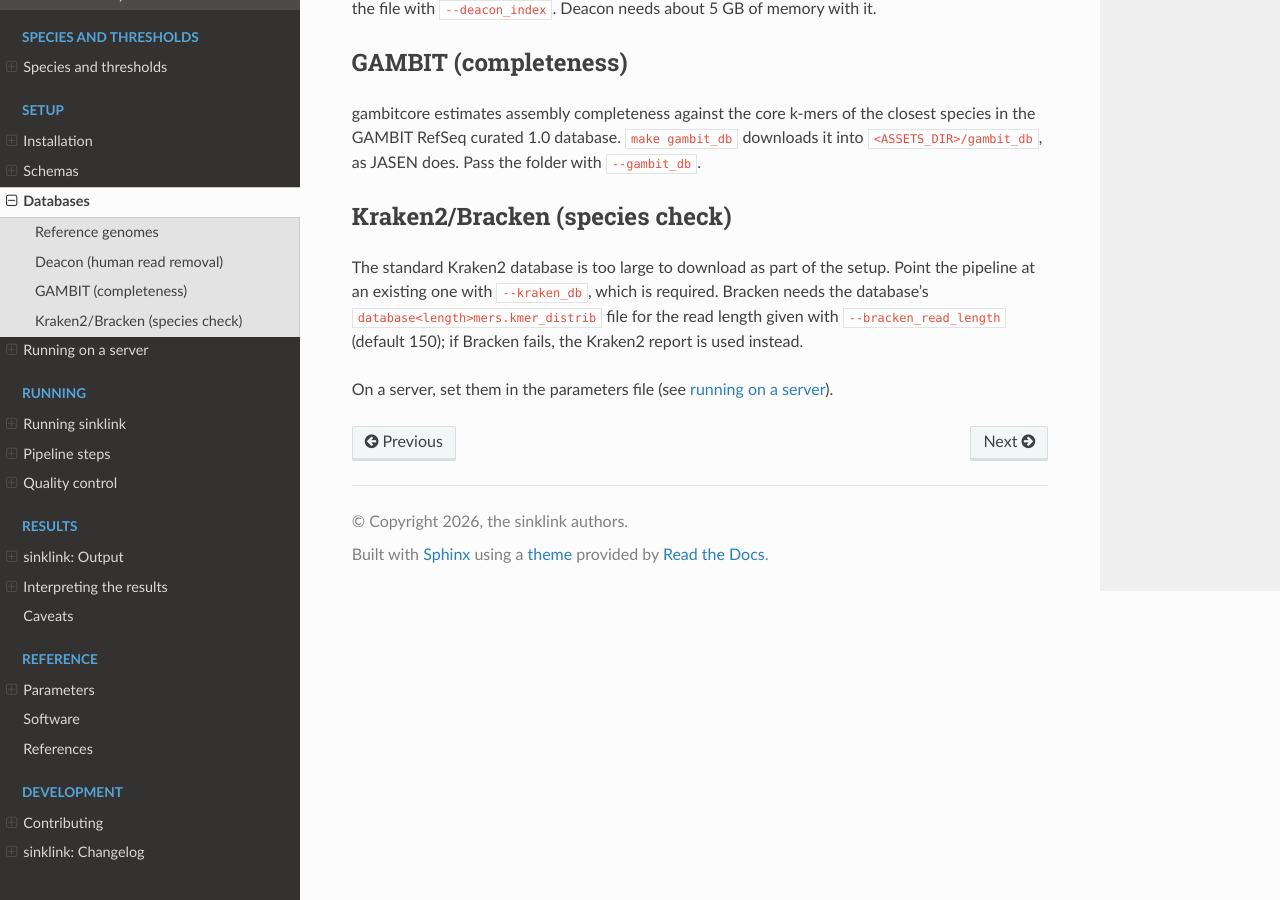
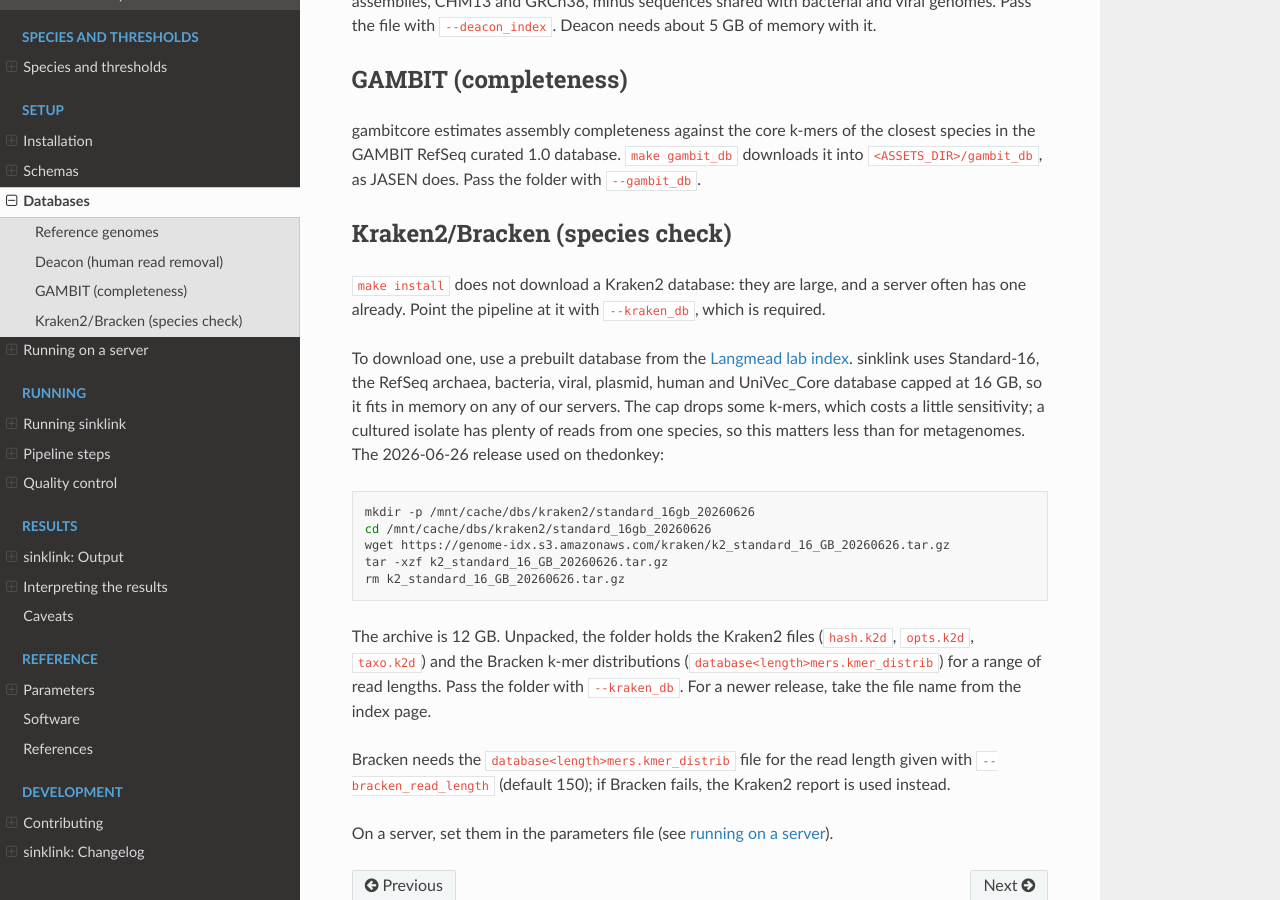
Before and after one commit to ryanjameskennedy/sinklink, a Sphinx documentation site: the page built from docs/setup/databases.md, in a window 1280 px wide and 900 px high, scrolled down 1163 px. Built offline with Sphinx 7.4.7 and the Read the Docs theme 3.1.0, drawn with Linux system fonts in a browser that asks for light colours; some of the changed text lies outside the part shown.

Commit message:
Explain how to download the Standard-16 Kraken2 database

````diff
--- a/docs/setup/databases.md
+++ b/docs/setup/databases.md
@@ -1,11 +1,11 @@
 # Databases
 
-| Database           | Set up with         | Parameter          | Needed                                           |
-| ------------------ | ------------------- | ------------------ | ------------------------------------------------ |
-| Kraken2/Bracken    | existing database   | `--kraken_db`      | always                                           |
-| Deacon human index | `make deacon_index` | `--deacon_index`   | unless `--skip_host_removal`                     |
-| Reference genomes  | `make references`   | `--references_dir` | unless `--skip_variant_calling`                  |
-| GAMBIT             | `make gambit_db`    | `--gambit_db`      | optional; completeness is not checked without it |
+| Database           | Set up with                                    | Parameter          | Needed                                           |
+| ------------------ | ---------------------------------------------- | ------------------ | ------------------------------------------------ |
+| Kraken2/Bracken    | [download once](#kraken2bracken-species-check) | `--kraken_db`      | always                                           |
+| Deacon human index | `make deacon_index`                            | `--deacon_index`   | unless `--skip_host_removal`                     |
+| Reference genomes  | `make references`                              | `--references_dir` | unless `--skip_variant_calling`                  |
+| GAMBIT             | `make gambit_db`                               | `--gambit_db`      | optional; completeness is not checked without it |
 
 ## Reference genomes
 
@@ -49,10 +49,34 @@ downloads it into `<ASSETS_DIR>/gambit_db`, as JASEN does. Pass the folder with
 
 ## Kraken2/Bracken (species check)
 
-The standard Kraken2 database is too large to download as part of the setup.
-Point the pipeline at an existing one with `--kraken_db`, which is required. Bracken needs the
-database's `database<length>mers.kmer_distrib` file for the read length given
-with `--bracken_read_length` (default 150); if Bracken fails, the Kraken2
+`make install` does not download a Kraken2 database: they are large, and a
+server often has one already. Point the pipeline at it with `--kraken_db`,
+which is required.
+
+To download one, use a prebuilt database from the
+[Langmead lab index](https://benlangmead.github.io/aws-indexes/k2). sinklink
+uses Standard-16, the RefSeq archaea, bacteria, viral, plasmid, human and
+UniVec_Core database capped at 16 GB, so it fits in memory on any of our
+servers. The cap drops some k-mers, which costs a little sensitivity; a
+cultured isolate has plenty of reads from one species, so this matters less
+than for metagenomes. The 2026-06-26 release used on thedonkey:
+
+```bash
+mkdir -p /mnt/cache/dbs/kraken2/standard_16gb_20260626
+cd /mnt/cache/dbs/kraken2/standard_16gb_20260626
+wget https://genome-idx.s3.amazonaws.com/kraken/k2_standard_16_GB_20260626.tar.gz
+tar -xzf k2_standard_16_GB_20260626.tar.gz
+rm k2_standard_16_GB_20260626.tar.gz
+```
+
+The archive is 12 GB. Unpacked, the folder holds the Kraken2 files
+(`hash.k2d`, `opts.k2d`, `taxo.k2d`) and the Bracken k-mer distributions
+(`database<length>mers.kmer_distrib`) for a range of read lengths. Pass the
+folder with `--kraken_db`. For a newer release, take the file name from the
+index page.
+
+Bracken needs the `database<length>mers.kmer_distrib` file for the read length
+given with `--bracken_read_length` (default 150); if Bracken fails, the Kraken2
 report is used instead.
 
 On a server, set them in the parameters file (see [running on a server](servers.md)).
````
Also changed, not shown: docs/setup/install.md (+2 -2 lines), docs/setup/servers.md (+43 -41 lines), docs/usage.md (+2 -1 lines).
